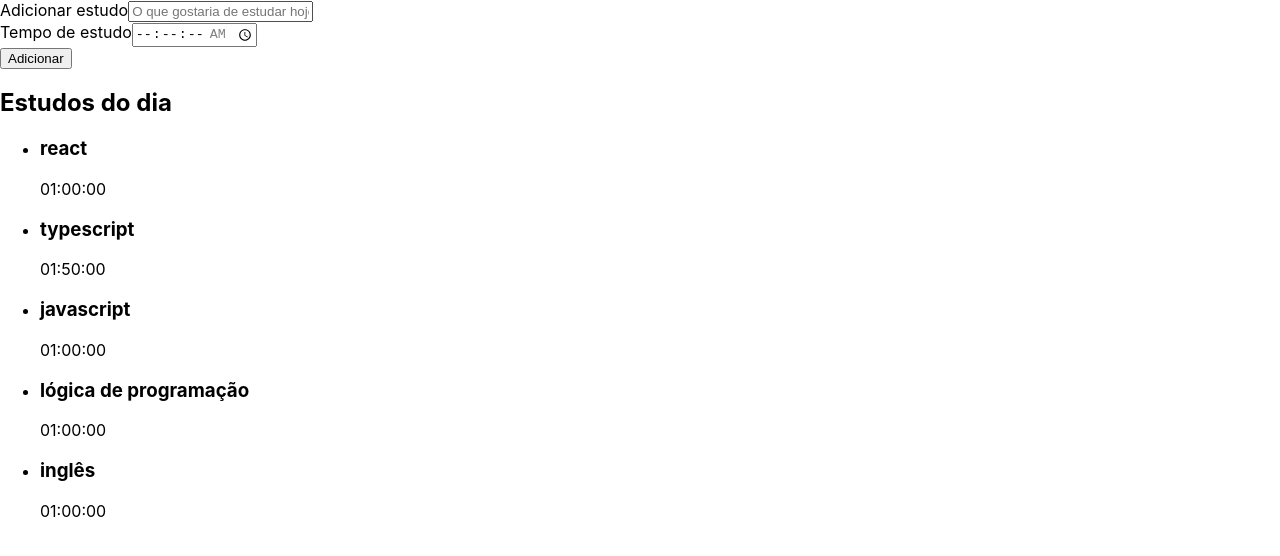
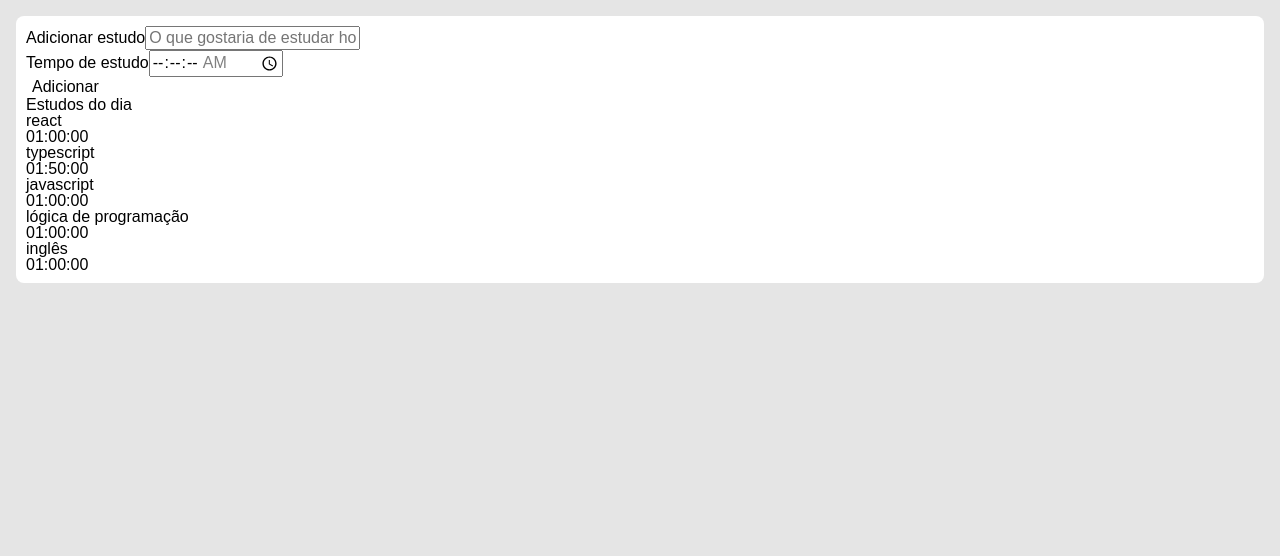
Before and after one commit to ccarol-freitas/reactjs-ts-timer-study, a React (Create React App) app: page / in a window 1280 px wide. Shown: the top 556 px of the page. Built offline with nearby package versions, Linux system fonts and the light colour scheme.

Commit message:
feat: used css module

```diff
--- a/package.json
+++ b/package.json
@@ -33,5 +33,9 @@
       "last 1 firefox version",
       "last 1 safari version"
     ]
+  },
+  "devDependencies": {
+    "sass": "^1.49.1",
+    "typescript-plugin-css-modules": "^3.4.0"
   }
 }
--- a/src/App.tsx
+++ /dev/null
@@ -1,13 +0,0 @@
-import Form from "./components/Form";
-import List from "./components/List/indext";
-
-const App = (): any => {
-  return (
-    <div className="App">
-      <Form />
-      <List />
-    </div>
-  );
-};
-
-export default App;
--- a/src/components/Button/index.tsx
+++ b/src/components/Button/index.tsx
@@ -1,7 +1,7 @@
 const Button = (): any => {
   return (
     <div>
-      <button>Adicionar</button>
+      <button className="add_task">Adicionar</button>
     </div>
   );
 };
--- a/src/components/Form/index.tsx
+++ b/src/components/Form/index.tsx
@@ -2,8 +2,8 @@ import Button from "../Button";
 
 const Form = (): any => {
   return (
-    <form>
-      <div>
+    <form className="new_task">
+      <div className="input_container">
         <label htmlFor="task">Adicionar estudo</label>
         <input
           name="task"
@@ -13,7 +13,7 @@ const Form = (): any => {
           required
         />
       </div>
-      <div>
+      <div className="input_container">
         <label htmlFor="time">Tempo de estudo</label>
         <input
           name="time"
--- a/src/components/List/indext.tsx
+++ b/src/components/List/indext.tsx
@@ -22,11 +22,11 @@ const List = (): any => {
     },
   ];
   return (
-    <aside>
+    <aside className="task_list">
       <h2>Estudos do dia</h2>
       <ul>
         {tasks.map((task, index) => (
-          <li key={index}>
+          <li key={index} className="task_item">
             <h3>{task.name}</h3>
             <span>{task.time}</span>
           </li>
--- a/src/index.css
+++ b/src/index.css
@@ -1,13 +1,173 @@
+html,
+body,
+div,
+span,
+applet,
+object,
+iframe,
+h1,
+h2,
+h3,
+h4,
+h5,
+h6,
+p,
+blockquote,
+pre,
+a,
+abbr,
+acronym,
+address,
+big,
+cite,
+code,
+del,
+dfn,
+em,
+img,
+ins,
+kbd,
+q,
+s,
+samp,
+small,
+strike,
+strong,
+sub,
+sup,
+tt,
+var,
+b,
+u,
+i,
+center,
+dl,
+dt,
+dd,
+ol,
+ul,
+li,
+fieldset,
+form,
+label,
+legend,
+table,
+caption,
+tbody,
+tfoot,
+thead,
+tr,
+th,
+td,
+article,
+aside,
+canvas,
+details,
+embed,
+figure,
+figcaption,
+footer,
+header,
+hgroup,
+menu,
+nav,
+output,
+ruby,
+section,
+summary,
+time,
+mark,
+audio,
+video {
+  margin: 0;
+  padding: 0;
+  border: 0;
+  font-size: 100%;
+  font: inherit;
+  vertical-align: baseline;
+}
+article,
+aside,
+details,
+figcaption,
+figure,
+footer,
+header,
+hgroup,
+menu,
+nav,
+section {
+  display: block;
+}
 body {
-  margin: 0;
-  font-family: -apple-system, BlinkMacSystemFont, 'Segoe UI', 'Roboto', 'Oxygen',
-    'Ubuntu', 'Cantarell', 'Fira Sans', 'Droid Sans', 'Helvetica Neue',
-    sans-serif;
-  -webkit-font-smoothing: antialiased;
-  -moz-osx-font-smoothing: grayscale;
+  line-height: 1;
+}
+ol,
+ul {
+  list-style: none;
+}
+blockquote,
+q {
+  quotes: none;
+}
+blockquote:before,
+blockquote:after,
+q:before,
+q:after {
+  content: "";
+  content: none;
+}
+table {
+  border-collapse: collapse;
+  border-spacing: 0;
 }
 
-code {
-  font-family: source-code-pro, Menlo, Monaco, Consolas, 'Courier New',
-    monospace;
+input {
+  font-family: inherit;
+  font-size: inherit;
+  font-weight: inherit;
+  color: inherit;
 }
+
+button {
+  border: unset;
+  background-color: unset;
+  font-family: inherit;
+  font-size: inherit;
+  font-weight: inherit;
+  color: inherit;
+}
+
+@import url("https://fonts.googleapis.com/css2?family=Manjari&display=swap");
+
+body {
+  display: flex;
+  justify-content: center;
+  font-family: "Manjari", sans-serif;
+
+  background-color: #e5e5e5;
+  height: 100%;
+  width: 100%;
+  padding: 16px;
+  box-sizing: border-box;
+}
+
+#root {
+  width: 100%;
+}
+
+::-webkit-scrollbar {
+  width: 8px;
+}
+
+::-webkit-scrollbar-track {
+  background: unset;
+}
+
+::-webkit-scrollbar-thumb {
+  border-radius: 4px;
+}
+
+::-webkit-scrollbar-thumb:hover {
+  background: #e5e5e5;
+}
--- a/src/index.tsx
+++ b/src/index.tsx
@@ -1,7 +1,7 @@
 import React from 'react';
 import ReactDOM from 'react-dom';
 import './index.css';
-import App from './App';
+import App from './pages/App';
 
 ReactDOM.render(
   <React.StrictMode>
--- /dev/null
+++ b/src/pages/App.module.scss
@@ -0,0 +1,7 @@
+.AppStyle {
+  display: flex;
+  flex-direction: column;
+  border-radius: 8px;
+  background-color: #fff;
+  padding: 10px;
+}
--- /dev/null
+++ b/src/pages/App.tsx
@@ -0,0 +1,14 @@
+import Form from "../components/Form";
+import List from "../components/List/indext";
+import style from "./App.module.scss";
+
+const App = (): any => {
+  return (
+    <div className={style.AppStyle}>
+      <Form />
+      <List />
+    </div>
+  );
+};
+
+export default App;
```
Also changed, not shown: tsconfig.json (+4 -8 lines), 1 other file (tests, documents, lock files or other folders).
